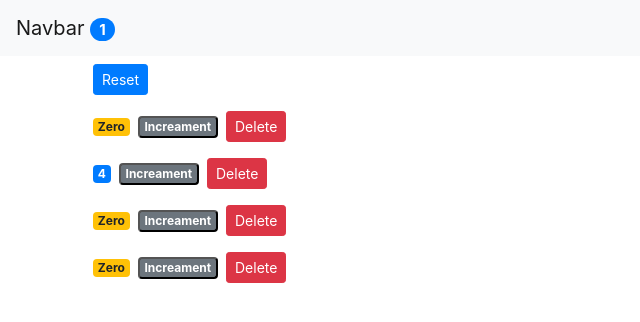
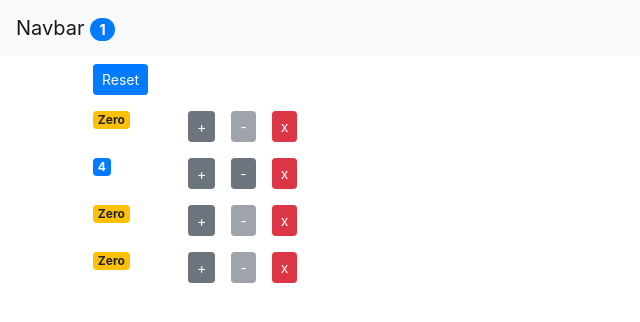
Before and after one commit to Nareshsonagoni/React.js-NS, a React (Create React App) app: page / in a window 1280 px wide. Shown: the top 322 px of the page, without its empty margins (0-640 px from the left). Built offline with nearby package versions, Linux system fonts and the light colour scheme.

Commit message:
added Decreament button

```diff
--- a/src/App.js
+++ b/src/App.js
@@ -13,11 +13,28 @@ class App extends Component {
     ]
   };
 
+  constructor() {
+    super();
+    console.log("Constructor");
+  }
+
+  componentDidMount() {
+    console.log("Mounted");
+  }
+
   handleIncreament = counter => {
     const counters = [...this.state.counters];
     const index = counters.indexOf(counter);
     counters[index] = { ...counter };
     counters[index].value++;
+    this.setState({ counters });
+  };
+
+  handleDecreament = counter => {
+    const counters = [...this.state.counters];
+    const index = counters.indexOf(counter);
+    counters[index] = { ...counter };
+    counters[index].value--;
     this.setState({ counters });
   };
 
@@ -35,6 +52,7 @@ class App extends Component {
   };
 
   render() {
+    console.log("app-rendered");
     return (
       <React.Fragment>
         <NavBar
@@ -45,6 +63,7 @@ class App extends Component {
             counters={this.state.counters}
             onReset={this.handleReset}
             onDelete={this.handleDelete}
+            onDecreament={this.handleDecreament}
             onIncreament={this.handleIncreament}
           />
         </main>
--- a/src/components/counter.jsx
+++ b/src/components/counter.jsx
@@ -1,26 +1,45 @@
 import React, { Component } from "react";
 
 class Counter extends Component {
+  componentDidUpdate(prevProps, prevState) {
+    console.log("Props", prevProps);
+    console.log("State", prevState);
+  }
   render() {
+    console.log("counter");
     return (
-      <div>
+      <div className="row">
+        <div className="col-1">
           <span className={this.getBedgeClass()}>{this.formatCount()}</span>
+        </div>
+        <div className="col">
           <button
             onClick={() => this.props.onIncreament(this.props.counter)}
-          className="badge badge-secondary btn-sm"
+            className="btn btn-secondary btn-sm m-2"
           >
-          Increament
+            +
+          </button>
+          <button
+            onClick={() => this.props.onDecreament(this.props.counter)}
+            className="btn btn-secondary btn-sm m-2"
+            disabled={!this.props.counter.value}
+          >
+            -
           </button>
           <button
             onClick={() => this.props.onDelete(this.props.counter.id)}
             className="btn btn-danger btn-sm m-2"
           >
-          Delete
+            x
           </button>
+        </div>
       </div>
     );
   }
   //react
+  // isActive() {
+  //   return this.props.counter.value === 0 ?
+  // }
 
   getBedgeClass() {
     let classes = "badge m-2 badge-";
--- a/src/components/counters.jsx
+++ b/src/components/counters.jsx
@@ -3,7 +3,14 @@ import Counter from "./counter";
 
 class Counters extends Component {
   render() {
-    const { onReset, counters, onDelete, onIncreament } = this.props;
+    console.log("counters");
+    const {
+      onReset,
+      counters,
+      onDelete,
+      onIncreament,
+      onDecreament
+    } = this.props;
     return (
       <div>
         <button onClick={onReset} className="btn btn-primary btn-sm m-2">
@@ -13,6 +20,7 @@ class Counters extends Component {
           <Counter
             key={counter.id}
             onDelete={onDelete}
+            onDecreament={onDecreament}
             onIncreament={onIncreament}
             counter={counter}
           />
--- a/src/components/navBar.jsx
+++ b/src/components/navBar.jsx
@@ -1,6 +1,7 @@
 import React from "react";
 
 const Navbar = props => {
+  console.log("Navbar");
   return (
     <nav className="navbar navbar-expand-lg navbar-light bg-light">
       <a className="navbar-brand" href=" ">
```
Lines whose indentation alone changed are shown as unchanged.
